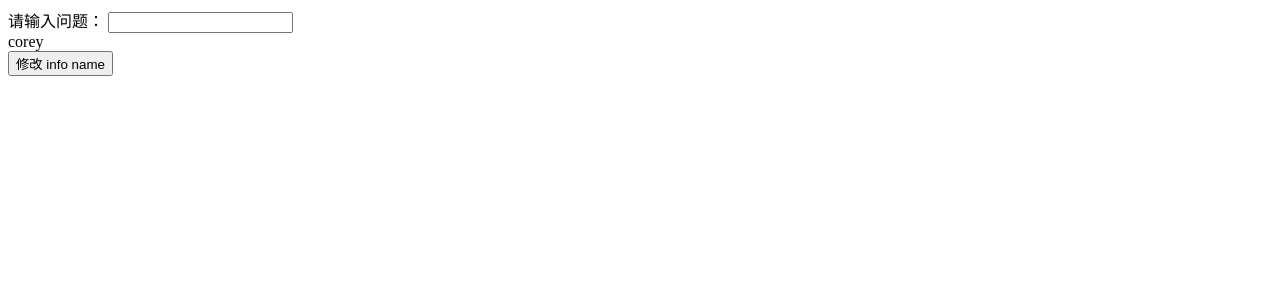
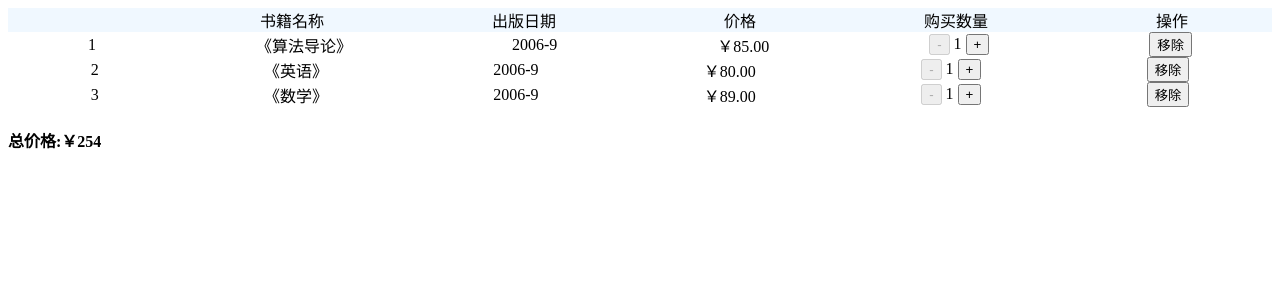
Before and after one commit to corey-wangdong/vue3-learning, a Vue app: page / in a window 1280 px wide. Shown: the top 300 px of the page. Built offline with nearby package versions, Linux system fonts and the light colour scheme.

Commit message:
feat: 购物车小案例

```diff
--- /dev/null
+++ b/src/components/example/shopCart/ShopCart.vue
@@ -0,0 +1,98 @@
+<template>
+  <div>
+    <div class="titleBox">
+      <div></div>
+      <div>书籍名称</div>
+      <div>出版日期</div>
+      <div>价格</div>
+      <div>购买数量</div>
+      <div>操作</div>
+    </div>
+    <div class="body">
+      <div v-if="chardInfo.length > 0" class="item" v-for="(val,index) in chardInfo">
+        <div>{{index+1}}</div>
+        <div>{{val.book}}</div>
+        <div>{{val.time}}</div>
+        <div>￥{{val.price}}</div>
+        <div>
+          <button @click="decrement(index)" :disabled="val.num <= 1">-</button>
+          {{val.num}}
+          <button @click="increment(index)">+</button>
+        </div>
+        <button @click="remove(index)">移除</button>
+      </div>
+      <div v-else>购物车为空</div>
+    </div>
+    <h4>总价格:￥{{total}}</h4>
+  </div>
+</template>
+<script>
+
+  export default {
+    data() {
+      return {
+        chardInfo:[
+          {
+            book:'《算法导论》',
+            time:'2006-9',
+            price:'85.00',
+            num:1
+          },
+          {
+            book:'《英语》',
+            time:'2006-9',
+            price:'80.00',
+            num:1
+          },
+          {
+            book:'《数学》',
+            time:'2006-9',
+            price:'89.00',
+            num:1
+          }
+        ],
+      }
+    },
+    methods:{
+      decrement(index) {
+          this.chardInfo[index].num--
+      },
+      increment(index) {
+          this.chardInfo[index].num++
+      },
+      remove(index) {
+        this.chardInfo.splice(index,1)
+      }
+    },
+    computed:{
+      total() {
+        return this.chardInfo.reduce((pre,next) => pre + next.num * next.price,0)
+      }
+    },
+    // watch:{
+    //   chardInfo:{
+    //     handler(chardInfo) {
+    //       const res =  chardInfo.reduce((pre,next) => pre + next.num * next.price,0)
+    //       this.total = res;
+    //     },
+    //     deep:true,
+    //     immediate:true
+    //   }
+    // }
+  }
+</script>
+
+<style scoped>
+.titleBox {
+  display: flex;
+  align-items: center;
+  justify-content: space-around;
+  background-color: aliceblue;
+}
+
+.item {
+  display: flex;
+  align-items: center;
+  justify-content: space-around;
+}
+</style>
--- a/src/main.js
+++ b/src/main.js
@@ -1,6 +1,7 @@
 
 import { createApp } from 'vue';
 import App from './App.vue';
+import ShopCart from './components/example/shopCart/ShopCart.vue'
 
 // const app = createApp({
 //   data() {
@@ -18,7 +19,7 @@ import App from './App.vue';
 //   }
 // })
 
-const app = createApp(App);
+const app = createApp(ShopCart);
 
 app.mount('#app')
 
```
